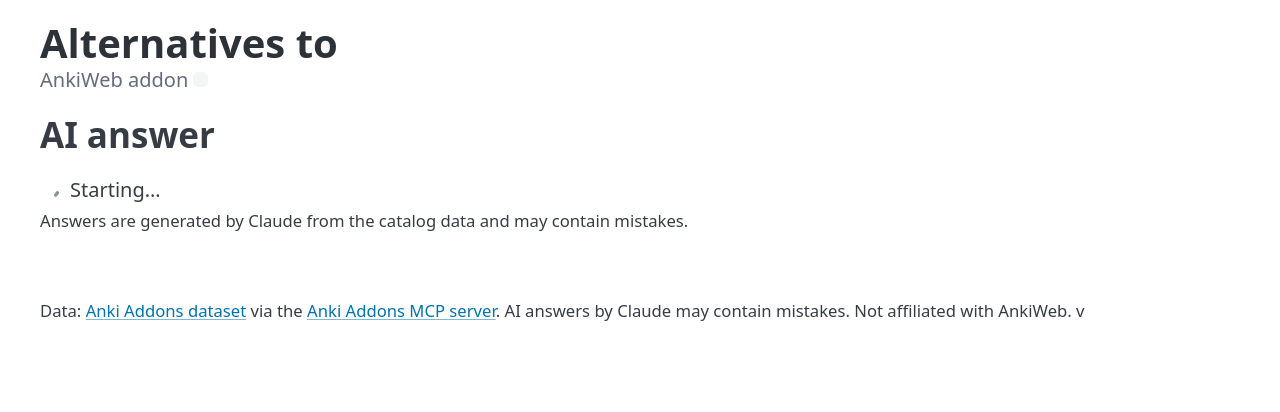
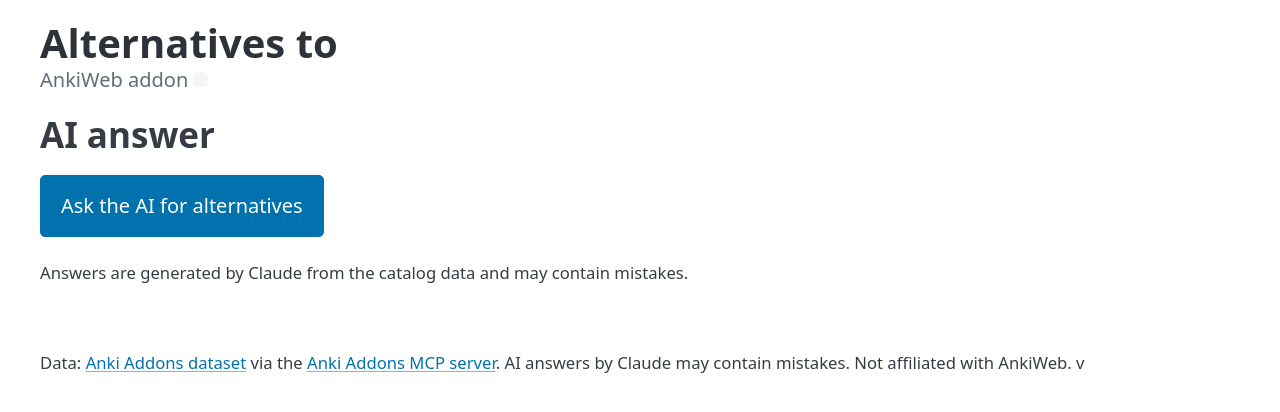
Before and after one commit to Aleks-Ya/anki-addons-catalog, a Python web app: template src/anki_addons_catalog/interface/web/templates/alternatives.html in a window 1280 px wide. Shown: the part 112-524 px from the top of the page. Run offline with Jinja, Linux system fonts and the light colour scheme; the template is opened without the code that fills it, so the values that code supplies are empty; some libraries are stand-ins or nearby versions.

Commit message:
Start the AI answer only when the visitor clicks a button
The search page and the alternatives page used to ask the AI as soon
as they loaded. Most of these questions were cancelled: a filter
change reloads the search page, and many visitors leave the
alternatives page within a few seconds. They still cost money, more
than half of the AI spend since 17 November.

The AI answer section now shows a button ("Ask the AI", "Ask the AI
for alternatives"); the question and the human check start on a
click. robots.txt also keeps crawlers away from the alternatives
pages.

```diff
--- a/src/anki_addons_catalog/interface/web/app.py
+++ b/src/anki_addons_catalog/interface/web/app.py
@@ -444,7 +444,7 @@ def create_web_app(ctx: WebContext, close: Any = None) -> FastAPI:
 
     @app.get("/robots.txt", response_class=PlainTextResponse)
     async def robots() -> str:
-        return f"User-agent: *\nDisallow: /api/\nDisallow: /admin/\nDisallow: /search\nSitemap: {ctx.public_url}/sitemap.xml\n"
+        return f"User-agent: *\nDisallow: /api/\nDisallow: /admin/\nDisallow: /search\nDisallow: /addon/*/alternatives\nSitemap: {ctx.public_url}/sitemap.xml\n"
 
     @app.get("/sitemap.xml")
     async def sitemap() -> Response:
--- a/src/anki_addons_catalog/interface/web/static/app.css
+++ b/src/anki_addons_catalog/interface/web/static/app.css
@@ -36,6 +36,7 @@ a.tag:hover { border-color: var(--pico-primary); color: var(--pico-primary); }
 .cards .card footer.meta { margin-top: .5rem; font-size: .8rem; display: flex; flex-wrap: wrap; gap: .25rem .75rem; }
 
 .ai { border-left: 4px solid var(--pico-primary); padding-left: 1rem; margin-bottom: 2rem; }
+#ai-start { margin-bottom: 1rem; }
 .answer.streaming { white-space: pre-wrap; }
 .status .error { color: var(--pico-del-color); }
 .disclaimer { color: var(--pico-muted-color); }
--- a/src/anki_addons_catalog/interface/web/templates/_ai_answer.html
+++ b/src/anki_addons_catalog/interface/web/templates/_ai_answer.html
@@ -1,6 +1,7 @@
 <section id="ai" class="ai" data-query="{{ q }}" data-filters="{{ search_url('', filters).partition('?')[2] }}" data-site-key="{{ turnstile_site_key or '' }}">
   <h2>AI answer</h2>
-  <div id="ai-status" class="status" aria-live="polite"><span aria-busy="true">Starting…</span></div>
+  <button type="button" id="ai-start">{{ ai_button }}</button>
+  <div id="ai-status" class="status" aria-live="polite"></div>
   <div id="ai-turnstile"></div>
   <div id="ai-answer" class="answer"></div>
   <div id="ai-addons"></div>
--- a/src/anki_addons_catalog/interface/web/templates/alternatives.html
+++ b/src/anki_addons_catalog/interface/web/templates/alternatives.html
@@ -12,7 +12,7 @@
   <h1>Alternatives to <a href="/addon/{{ a.id }}">{{ w.title }}</a></h1>
   <p>AnkiWeb addon <code>{{ a.id }}</code>{% if filters.anki %} · for Anki {{ filters.anki }}{% endif %}</p>
 </hgroup>
-{% include "_ai_answer.html" %}
+{% with ai_button="Ask the AI for alternatives" %}{% include "_ai_answer.html" %}{% endwith %}
 {% if similar %}
 <section>
   <h2>Similar addons <small>(found without AI)</small></h2>
--- a/src/anki_addons_catalog/interface/web/templates/search.html
+++ b/src/anki_addons_catalog/interface/web/templates/search.html
@@ -16,7 +16,7 @@
 </p>
 {% endif %}
 {% if q %}
-{% include "_ai_answer.html" %}
+{% with ai_button="Ask the AI" %}{% include "_ai_answer.html" %}{% endwith %}
 {% endif %}
 <section>
   <h2>{% if q %}Keyword matches{% else %}All addons{% endif %} <small>({{ results.total }})</small></h2>
```
Also changed, not shown: src/anki_addons_catalog/interface/web/static/ask.js (+7 -2 lines), tests/interface/test_web.py (+3 -3 lines), README-DEV.md.
